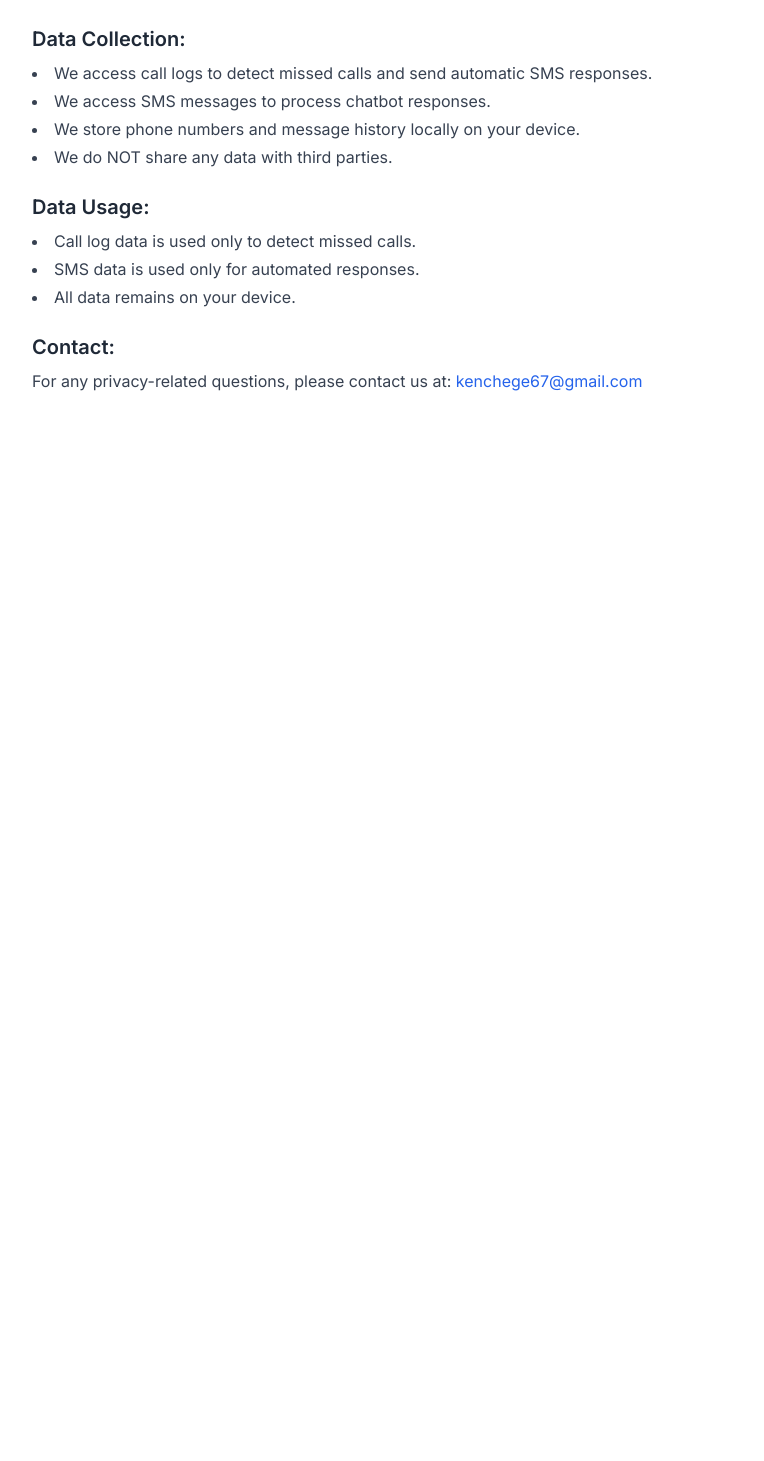
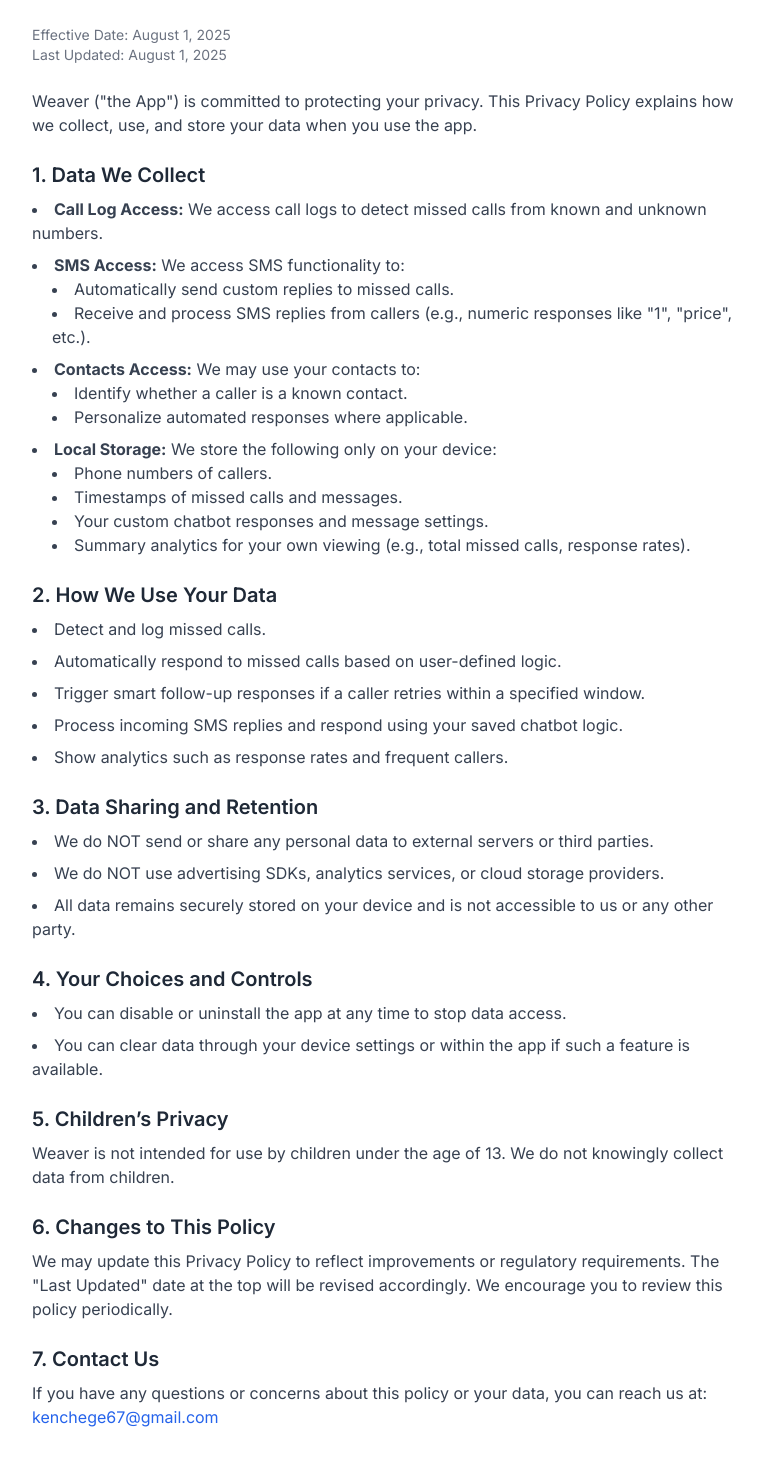
Before and after one commit to LuckyRanjos/weaver-website, a Next.js app: page /privacy in a window 1280 px wide. Shown: the part 128-1589 px from the top of the page, without its empty margins (256-1020 px from the left). Before the commit the page ends 800 px from the top, so only its background shows below. Built offline with nearby package versions, Linux system fonts and the light colour scheme.

Commit message:
Privacy policy now detailed

```diff
--- a/app/privacy/page.tsx
+++ b/app/privacy/page.tsx
@@ -5,9 +5,8 @@ import { ArrowLeft } from "lucide-react"
 export default function PrivacyPolicyPage() {
   return (
     <div className="flex flex-col min-h-screen bg-white">
-      <header className="px-4 py-3 border-b bg-white">
-        <div className="max-w-7xl mx-auto flex items-center justify-between">
-          <div className="flex items-center">
+      <header className="border-b bg-white">
+        <div className="max-w-7xl mx-auto px-4 py-3 flex items-center">
           <Link href="/">
             <Button variant="ghost" size="icon" className="mr-2">
               <ArrowLeft className="h-5 w-5 text-blue-600" />
@@ -16,35 +15,97 @@ export default function PrivacyPolicyPage() {
           </Link>
           <h1 className="text-xl font-bold text-gray-900">Privacy Policy</h1>
         </div>
-        </div>
       </header>
+
       <main className="flex-1 p-4 md:p-8 max-w-3xl mx-auto w-full">
-        <div className="space-y-6">
+        <div className="space-y-6 text-gray-700">
           <h2 className="text-2xl font-bold text-gray-900">Privacy Policy for Weaver</h2>
+          <p className="text-sm text-gray-500">Effective Date: August 1, 2025<br />Last Updated: August 1, 2025</p>
+
+          <p>
+            Weaver ("the App") is committed to protecting your privacy. This Privacy Policy explains how we collect, use,
+            and store your data when you use the app.
+          </p>
 
           <section>
-            <h3 className="text-xl font-semibold mb-2 text-gray-800">Data Collection:</h3>
-            <ul className="list-disc list-inside space-y-1 text-gray-700">
-              <li>We access call logs to detect missed calls and send automatic SMS responses.</li>
-              <li>We access SMS messages to process chatbot responses.</li>
-              <li>We store phone numbers and message history locally on your device.</li>
-              <li>We do NOT share any data with third parties.</li>
+            <h3 className="text-xl font-semibold mb-2 text-gray-800">1. Data We Collect</h3>
+            <ul className="list-disc list-inside space-y-2">
+              <li>
+                <strong>Call Log Access:</strong> We access call logs to detect missed calls from known and unknown numbers.
+              </li>
+              <li>
+                <strong>SMS Access:</strong> We access SMS functionality to:
+                <ul className="list-disc list-inside ml-5">
+                  <li>Automatically send custom replies to missed calls.</li>
+                  <li>Receive and process SMS replies from callers (e.g., numeric responses like "1", "price", etc.).</li>
+                </ul>
+              </li>
+              <li>
+                <strong>Contacts Access:</strong> We may use your contacts to:
+                <ul className="list-disc list-inside ml-5">
+                  <li>Identify whether a caller is a known contact.</li>
+                  <li>Personalize automated responses where applicable.</li>
+                </ul>
+              </li>
+              <li>
+                <strong>Local Storage:</strong> We store the following only on your device:
+                <ul className="list-disc list-inside ml-5">
+                  <li>Phone numbers of callers.</li>
+                  <li>Timestamps of missed calls and messages.</li>
+                  <li>Your custom chatbot responses and message settings.</li>
+                  <li>Summary analytics for your own viewing (e.g., total missed calls, response rates).</li>
+                </ul>
+              </li>
             </ul>
           </section>
 
           <section>
-            <h3 className="text-xl font-semibold mb-2 text-gray-800">Data Usage:</h3>
-            <ul className="list-disc list-inside space-y-1 text-gray-700">
-              <li>Call log data is used only to detect missed calls.</li>
-              <li>SMS data is used only for automated responses.</li>
-              <li>All data remains on your device.</li>
+            <h3 className="text-xl font-semibold mb-2 text-gray-800">2. How We Use Your Data</h3>
+            <ul className="list-disc list-inside space-y-2">
+              <li>Detect and log missed calls.</li>
+              <li>Automatically respond to missed calls based on user-defined logic.</li>
+              <li>Trigger smart follow-up responses if a caller retries within a specified window.</li>
+              <li>Process incoming SMS replies and respond using your saved chatbot logic.</li>
+              <li>Show analytics such as response rates and frequent callers.</li>
             </ul>
           </section>
 
           <section>
-            <h3 className="text-xl font-semibold mb-2 text-gray-800">Contact:</h3>
-            <p className="text-gray-700">
-              For any privacy-related questions, please contact us at:{" "}
+            <h3 className="text-xl font-semibold mb-2 text-gray-800">3. Data Sharing and Retention</h3>
+            <ul className="list-disc list-inside space-y-2">
+              <li>We do NOT send or share any personal data to external servers or third parties.</li>
+              <li>We do NOT use advertising SDKs, analytics services, or cloud storage providers.</li>
+              <li>All data remains securely stored on your device and is not accessible to us or any other party.</li>
+            </ul>
+          </section>
+
+          <section>
+            <h3 className="text-xl font-semibold mb-2 text-gray-800">4. Your Choices and Controls</h3>
+            <ul className="list-disc list-inside space-y-2">
+              <li>You can disable or uninstall the app at any time to stop data access.</li>
+              <li>You can clear data through your device settings or within the app if such a feature is available.</li>
+            </ul>
+          </section>
+
+          <section>
+            <h3 className="text-xl font-semibold mb-2 text-gray-800">5. Children’s Privacy</h3>
+            <p>
+              Weaver is not intended for use by children under the age of 13. We do not knowingly collect data from children.
+            </p>
+          </section>
+
+          <section>
+            <h3 className="text-xl font-semibold mb-2 text-gray-800">6. Changes to This Policy</h3>
+            <p>
+              We may update this Privacy Policy to reflect improvements or regulatory requirements. The "Last Updated"
+              date at the top will be revised accordingly. We encourage you to review this policy periodically.
+            </p>
+          </section>
+
+          <section>
+            <h3 className="text-xl font-semibold mb-2 text-gray-800">7. Contact Us</h3>
+            <p>
+              If you have any questions or concerns about this policy or your data, you can reach us at:{" "}
               <a href="mailto:kenchege67@gmail.com" className="text-blue-600 hover:underline">
                 kenchege67@gmail.com
               </a>
```
Lines whose indentation alone changed are shown as unchanged.
